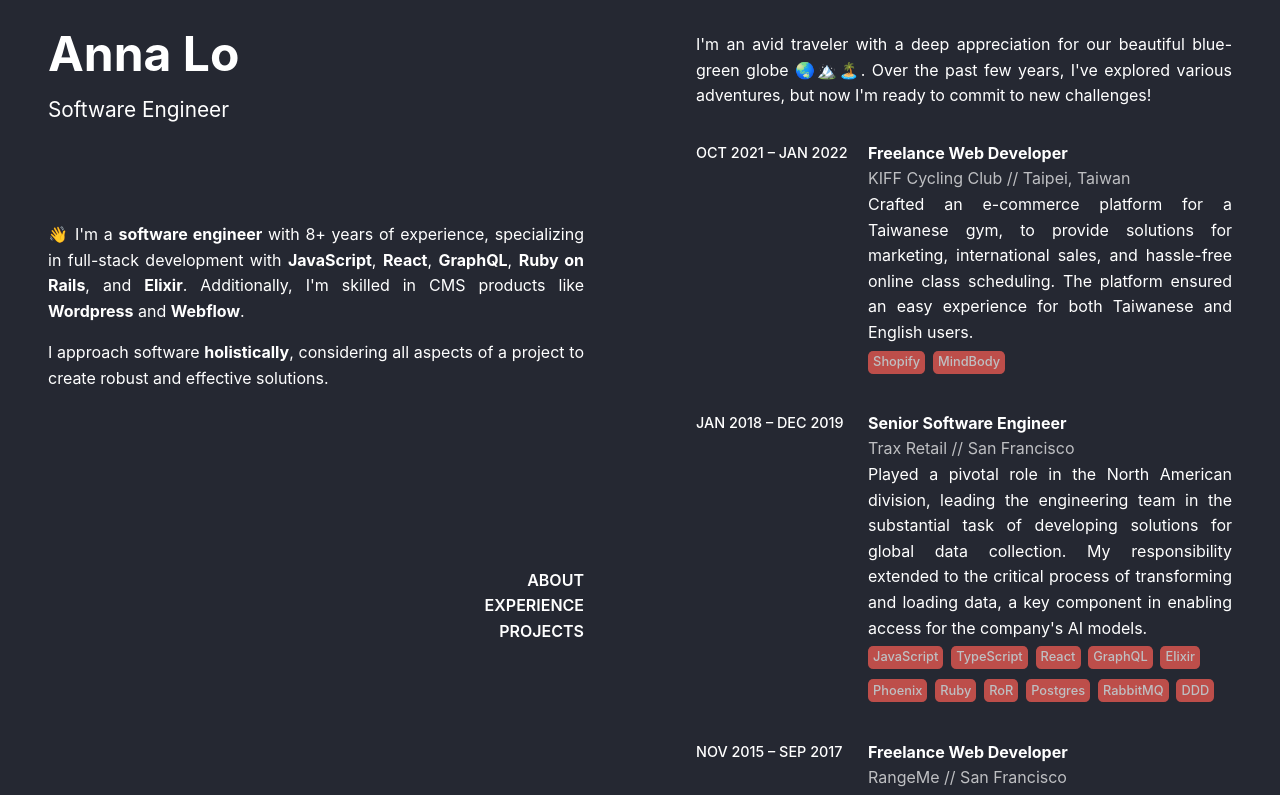
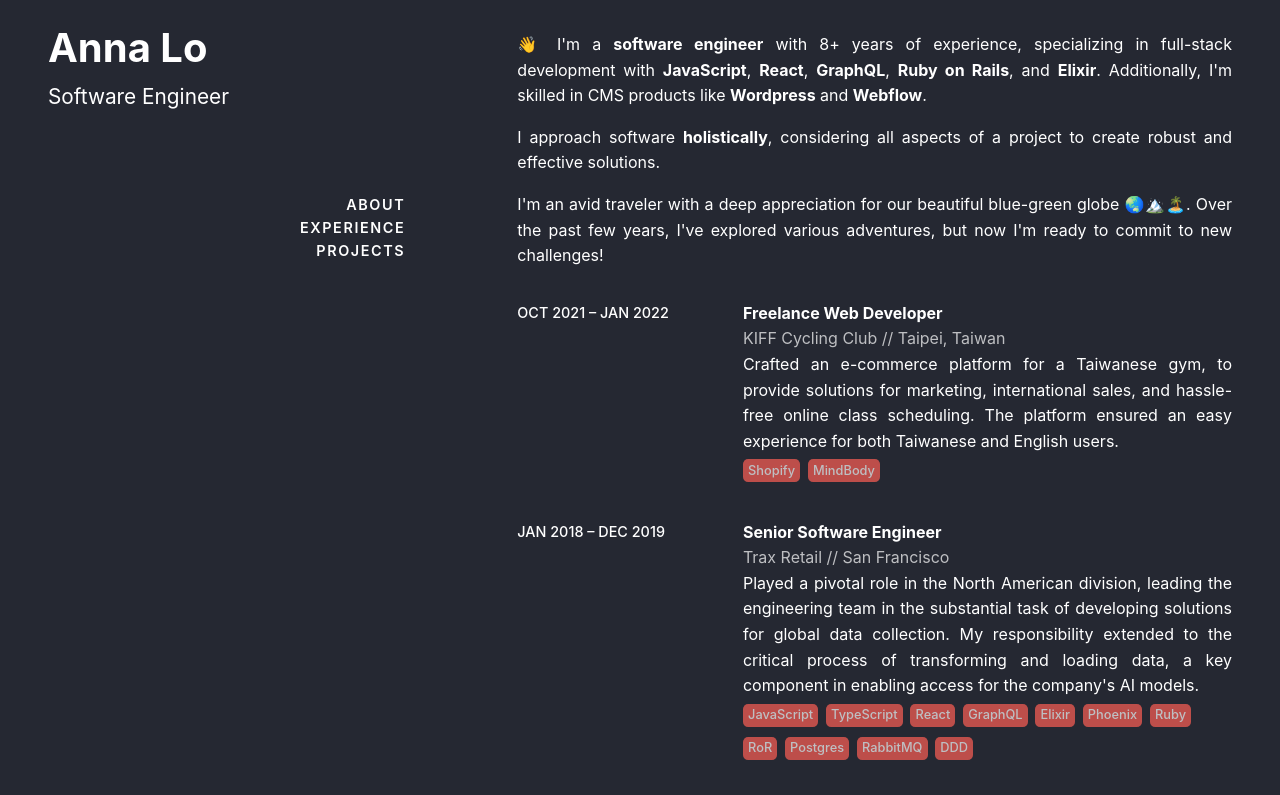
Before and after one commit to annalo/annalo.dev, a React (Create React App) app: page / in a window 1280 px wide. Shown: the top 795 px of the page. Built offline with nearby package versions, Linux system fonts and the light colour scheme.

Commit message:
update about section and fix sidebar

```diff
--- a/src/About/About.js
+++ b/src/About/About.js
@@ -3,8 +3,18 @@
 function About() {
   return (
     <div className="About">
-      <h3>About</h3>
+      <h4>About</h4>
       {/* pic of me */}
+      <p>
+        👋 I'm a <strong>software engineer</strong> with 8+ years of experience,
+        specializing in full-stack development with <strong>JavaScript</strong>, <strong>React</strong>, <strong>GraphQL</strong>, <strong>Ruby on Rails</strong>,
+        and <strong>Elixir</strong>. Additionally, I'm skilled in CMS products
+        like <strong>Wordpress</strong> and <strong>Webflow</strong>.
+      </p>
+      <p>
+        I approach software <strong>holistically</strong>, considering all
+        aspects of a project to create robust and effective solutions.
+      </p>
       <p>
         I'm an avid traveler with a deep appreciation
         for our beautiful blue-green globe 🌏🏔️🏝️.
--- a/src/Experience/Experience.js
+++ b/src/Experience/Experience.js
@@ -5,7 +5,7 @@ import data from './Experiences.json';
 function Experience() {
   return (
     <div className="Experience">
-      <h3>Experience</h3>
+      <h4>Experience</h4>
 
       {data.experiences.map((item, idx) => (
         <ExperienceItem key={`experienceItem${idx}`} {...item} />
--- a/src/Portfolio/Portfolio.css
+++ b/src/Portfolio/Portfolio.css
@@ -10,24 +10,15 @@
   flex: 1 1 0px;
   padding: 1rem 3rem;
 }
-.Portfolio h3 {
+.Portfolio h4 {
   display: none;
-}
-
-@media (max-width: 1024px) {
-  .Portfolio-sidebar {
-    flex-grow: 1
-  }
-  .Portfolio-container {
-    flex-grow: 2;
-  }
 }
 
 @media (max-width: 900px) {
   .Portfolio {
     flex-direction: column;
   }
-  .Portfolio h3 {
+  .Portfolio h4 {
     display: block;
     letter-spacing: .1rem;
     text-transform: uppercase;
@@ -40,4 +31,10 @@
     position: sticky;
     top: 0;
   }
+  .Portfolio-sidebar {
+    flex-grow: 1
+  }
+  .Portfolio-container {
+    flex-grow: 2;
+  }
 }
--- a/src/Sidebar/Sidebar.css
+++ b/src/Sidebar/Sidebar.css
@@ -2,7 +2,7 @@
 }
 
 .Sidebar-name {
-  font-size: 3rem;
+  font-size: 2.5rem;
   font-weight: bold;
 }
 
@@ -10,14 +10,11 @@
   font-size: 1.3rem;
 }
 
-.Sidebar-summary {
-  padding: 5rem 0;
-}
-
 .Sidebar-menu {
-  font-size: 0.9ren;
+  font-size: 0.9rem;
   font-weight: 600;
   padding: 5rem 0;
+  letter-spacing: .1rem;
   text-align: right;
   text-transform: uppercase;
 }
--- a/src/Sidebar/Sidebar.js
+++ b/src/Sidebar/Sidebar.js
@@ -5,18 +5,6 @@ function Sidebar () {
     <div className="Sidebar">
       <div className="Sidebar-name">Anna Lo</div>
       <div className="Sidebar-title">Software Engineer</div>
-      <div className="Sidebar-summary">
-        <p>
-          👋 I'm a <strong>software engineer</strong> with 8+ years of experience,
-          specializing in full-stack development with <strong>JavaScript</strong>, <strong>React</strong>, <strong>GraphQL</strong>, <strong>Ruby on Rails</strong>,
-          and <strong>Elixir</strong>. Additionally, I'm skilled in CMS products
-          like <strong>Wordpress</strong> and <strong>Webflow</strong>.
-        </p>
-        <p>
-          I approach software <strong>holistically</strong>, considering all
-          aspects of a project to create robust and effective solutions.
-        </p>
-      </div>
 
       <div className="Sidebar-menu">
         <div Sidebar-item>About</div>
```
